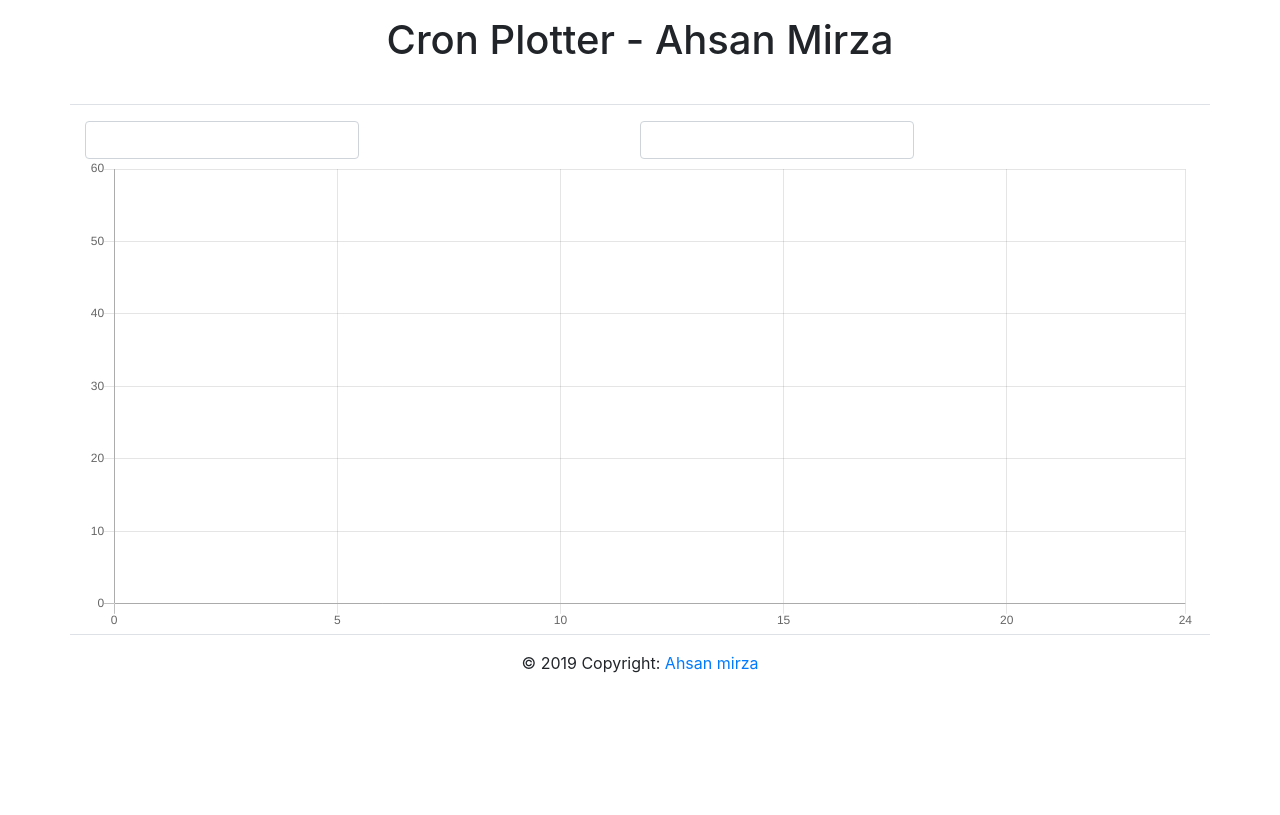
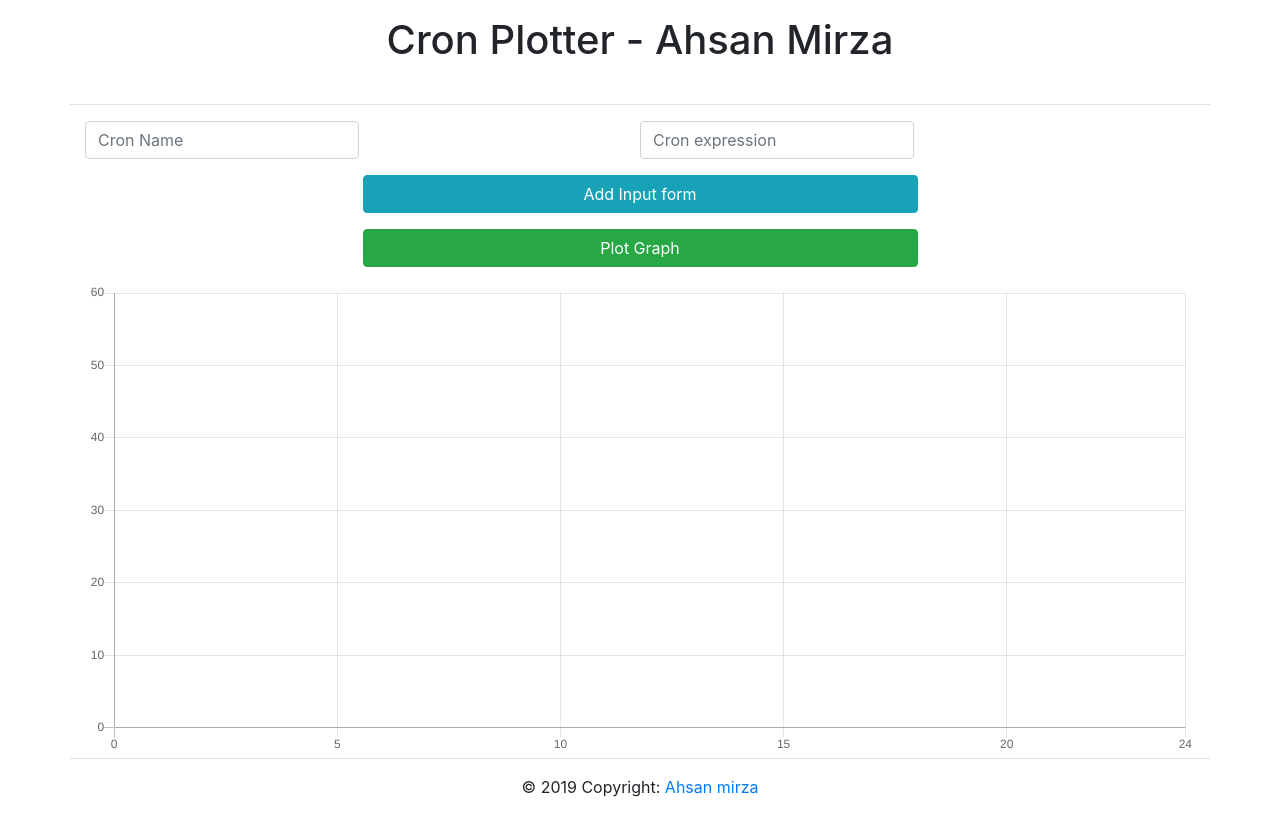
Before and after one commit to mohd-ahsan-mirza/react-projects, a React (Create React App) app in the folder cron-graph-plotter/: page / in a window 1280 px wide. Built offline with nearby package versions, Linux system fonts and the light colour scheme.

Commit message:
Adding input by clicking button

```diff
--- a/cron-graph-plotter/src/components/Graph.js
+++ b/cron-graph-plotter/src/components/Graph.js
@@ -4,6 +4,7 @@ import {Scatter} from 'react-chartjs-2';
 class Graph extends Component{
     constructor(props){
         super(props);
+        this.addInputForm = this.addInputForm.bind(this);
         this.colorBase = [];
         this.intializeChart();
         this.addInputForm()
@@ -180,21 +181,31 @@ class Graph extends Component{
 		var cron = event.target.value
 
     };
-    addInputForm() {
-        console.log(this.state.formInputs)
-        this.state.formInputs.push(<form action="" className="form-inline mt-3">
+    addInputForm(event) {
+        var formInputArray = this.state.formInputs
+        formInputArray.push(<form action="" className="form-inline mt-3">
                     <div className="form-group w-50">
-                        <input type="text" className="form-control" />
+                        <input type="text" className="form-control" placeholder="Cron Name" />
                     </div>
                     <div className="form-group w-50">
-                        <input type="text" className="form-control" />
+                        <input type="text" className="form-control"  placeholder="Cron expression" />
                     </div>
                 </form>)
+        this.setState({formInputs: formInputArray})
+    }
+    removeInputform(event) {
+
     }
 	render(){
 		return(
 			<div className="chart">
-               {this.state.formInputs}
+               {this.state.formInputs.map(function(formInput){return formInput})}
+               <div className="mt-3 mb-3 text-center">
+                    <button name="addInputForm" className="btn btn-info w-50" onClick={this.addInputForm}>Add Input form</button>
+                </div>
+                <div className="mt-3 mb-3 text-center">
+                    <button name="plotGraph" className="btn btn-success w-50">Plot Graph</button>
+                </div>
 				<Scatter
 					data={this.state.chartData}
 					width={70}
```
